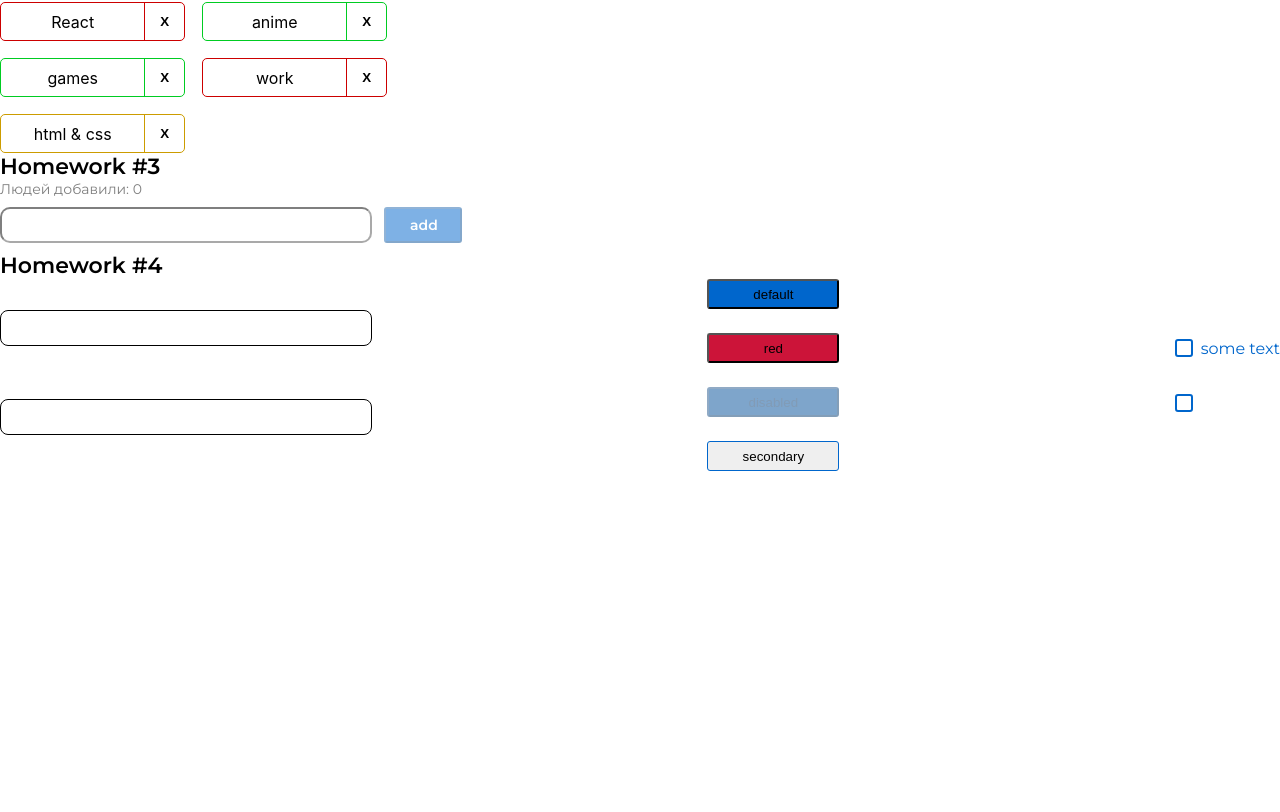
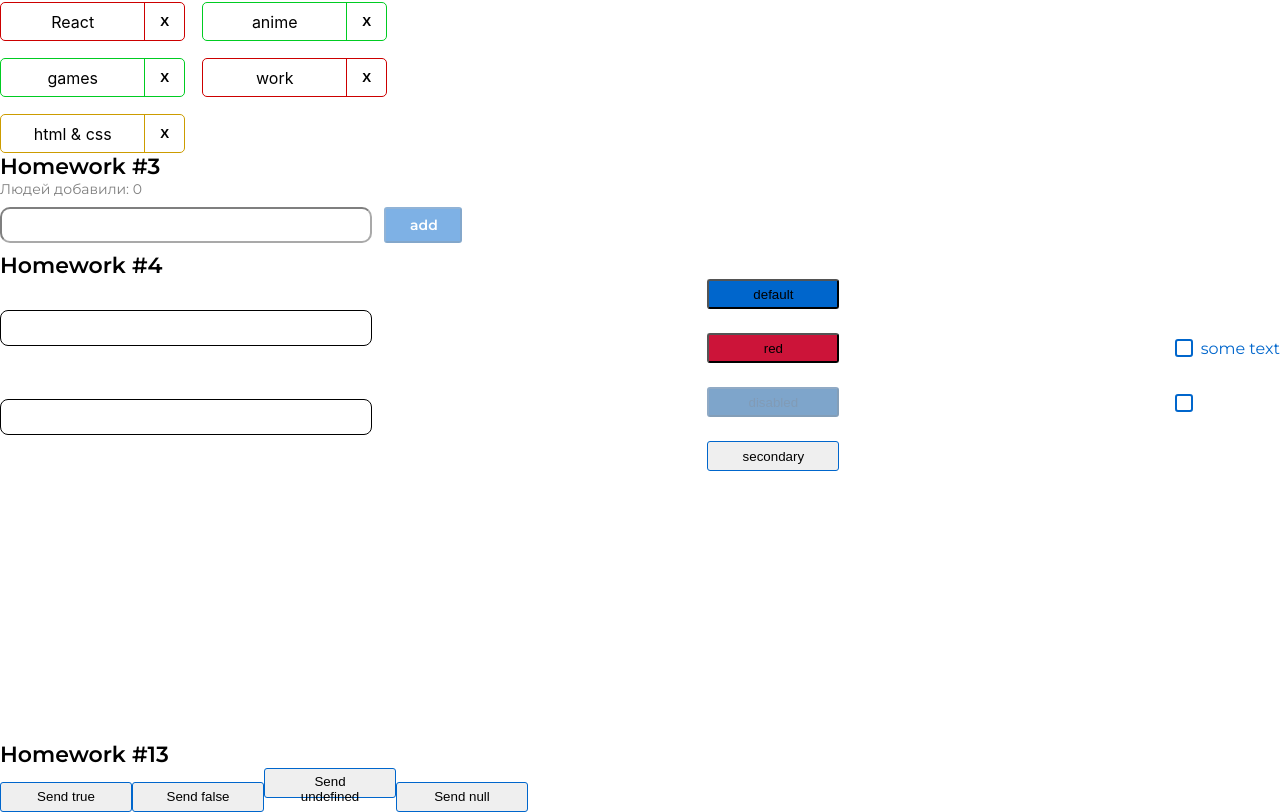
Before and after one commit to AdelZinnurova/hws2-master, a React (Create React App) app: page /#/pre-junior in a window 1280 px wide. Shown: the part 459-1271 px from the top of the page. Before the commit the page ends 1200 px from the top, so only its background shows below. Built offline with nearby package versions, Linux system fonts and the light colour scheme.

Commit message:
HW13-correct

```diff
--- a/src/s1-main/App.tsx
+++ b/src/s1-main/App.tsx
@@ -1,6 +1,7 @@
 import React from 'react'
 import s from './App.module.css'
 import HW5 from "../s2-homeworks/hw05/HW5";
+import HW13 from "../s2-homeworks/hw13/HW13";
 
 
 function App() {
@@ -14,6 +15,7 @@ function App() {
 
             {/*при выполнении дз 5 и более - закомментировать здесь дз 1-4, так как они есть внутри дз 5*/}
             <HW5/>
+            <HW13/>
 
         </div>
     )
--- a/src/s2-homeworks/hw13/HW13.tsx
+++ b/src/s2-homeworks/hw13/HW13.tsx
@@ -36,29 +36,28 @@ const HW13 = () => {
             .then((res) => {
                 setCode('Код 200!')
                 setImage(success200)
-                setText('...всё ок)\n' + 'код 200 - обычно означает что скорее всего всё ок)')
+
+                const infoText = res.data?.info ?? '...всё ок)'
+                setText(`${infoText}\nкод 200 - обычно означает что скорее всего всё ок)`)
                 setInfo('')
-                // дописать
 
             })
             .catch((error) => {
-                if (error.response?.status === 400) {
+
+                if (!axios.isAxiosError(error)) {
+                    setCode('Error!')
+                    setImage(errorUnknown)
+                    setText('Network Error\nAxiosError')
+                    return
+                } else if (error.response?.status === 400) {
                     setCode('Ошибка 400!')
                     setImage(error400)
-                    setText('Ты не отправил success в body вообще!\n' +
-                        'ошибка 400 - обычно означает что скорее всего фронт отправил что-то не то на бэк!')
+                    setText(error.message)
                     setInfo('')
                 } else if (error.response?.status === 500) {
                     setCode('Ошибка 500!')
                     setImage(error500)
-                    setText('эмитация ошибки на сервере\n' +
-                        'ошибка 500 - обычно означает что что-то сломалось на сервере, например база данных)')
-                    setInfo('')
-                } else if (axios.isAxiosError(error)) {
-                    setCode('Error!')
-                    setImage(errorUnknown)
-                    setText('Network Error\n' +
-                        'AxiosError')
+                    setText(error.message)
                     setInfo('')
                 }
             })
```
